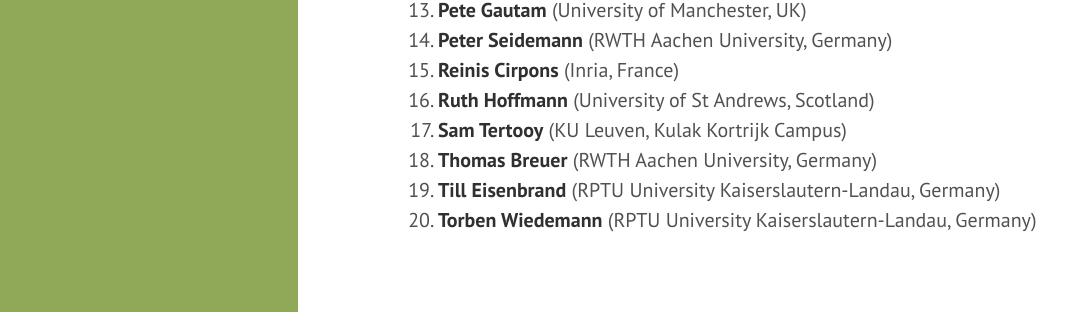
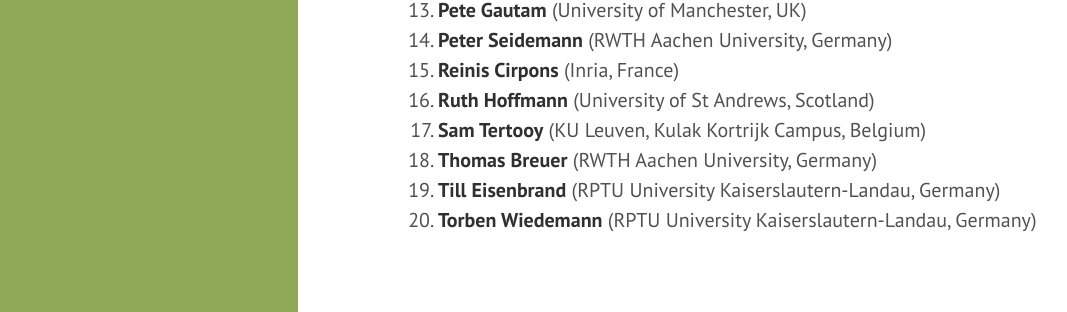
Before and after one commit to gapdays/gapdays2026-fall, a Jekyll site: the page built from participants.md, in a window 1280 px wide. Shown: the part 505-817 px from the top of the page, without its empty margins (2-1069 px from the left). Built offline with Jekyll 4.4.1, drawn with Linux system fonts in a browser that asks for light colours.

Commit message:
Update participants.md

```diff
--- a/participants.md
+++ b/participants.md
@@ -19,7 +19,7 @@ participants:
   - {name: Mike Ogiugo, affiliation: "Yaba College of Technology, Lagos, Nigeria"}
   - {name: Peter Seidemann, affiliation: "RWTH Aachen University, Germany"}
   - {name: Juan David Ferreira, affiliation: "CIEM - FaMAF - UNC, Argentina"}
-  - {name: Sam Tertooy, affiliation: "KU Leuven, Kulak Kortrijk Campus"}
+  - {name: Sam Tertooy, affiliation: "KU Leuven, Kulak Kortrijk Campus, Belgium"}
   - {name: Linus Künhle, affiliation: "RWTH Aachen University, Germany"}
   - {name: Till Eisenbrand, affiliation: "RPTU University Kaiserslautern-Landau, Germany"}
 ---
```
